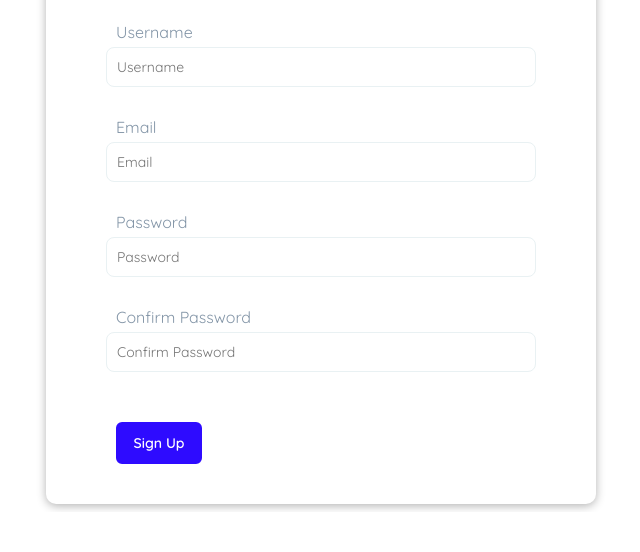
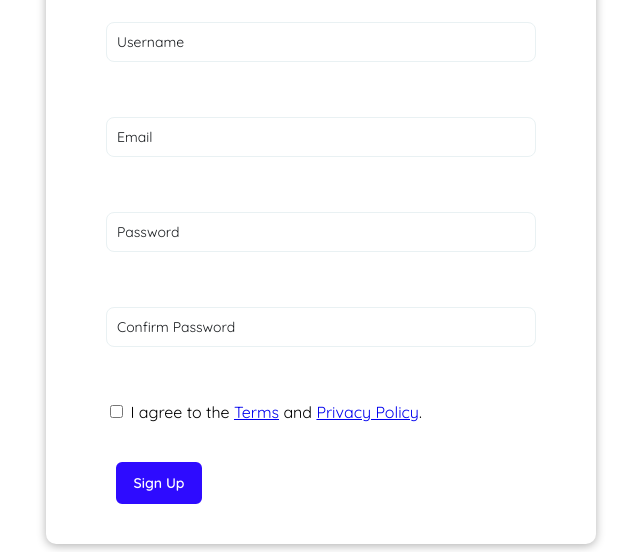
Before and after one commit to za-h-ra/form-validator, a plain HTML site: page index.html in a window 1280 px wide. Shown: the part 353-905 px from the top of the page, without its empty margins (319-959 px from the left). Before the commit the page ends 865 px from the top, so only its background shows below. Drawn offline with nearby package versions, Linux system fonts and the light colour scheme.

Commit message:
style placeholder and form title

```diff
--- a/css/style.css
+++ b/css/style.css
@@ -79,7 +79,7 @@ img {
 
 .form-control {
 	margin-bottom: 10px;
-	padding-bottom: 20px;
+	padding-bottom: 10px;
 	position: relative;
 }
 
@@ -101,12 +101,17 @@ img {
 	padding: 10px;
 	font-size: 14px;
 	font-family: 'Quicksand', sans-serif;
-	color: var(--secondary-color);
+	color: inherit;
 }
 
 .form-control input:focus {
-	outline: 0;
-	border-color: var(--primary-color);
+	outline: none;
+    border-color: var(--primary-color);
+    box-shadow: 0 10px 36px rgba(0, 0, 0, 0.15);
+}
+
+.form-control input::placeholder {
+    color: var(--secondary-color);
 }
 
 .form-control.success input {
@@ -128,6 +133,22 @@ img {
 .form-control.error small {
 	visibility: visible;
 }
+
+.form-title {
+    display: block;
+    transition: all .3s;
+    margin-top: 10px;
+
+}
+
+.form-input:placeholder-shown + .form-title{
+    opacity: 0;
+    visibility: hidden;
+    transform: translateY(-40px);
+
+}
+
+
 
 .form .button {
 	cursor: pointer;
--- a/index.html
+++ b/index.html
@@ -26,26 +26,31 @@
             </div>
 
             <div class="form-control">
+                <input type="text" id="username" class="form-input" placeholder="Username">
                 <label class="form-title" for="username">Username</label>
-                <input type="text" id="username" placeholder="Username">
                 <small>Error Message</small>
             </div>
             <div class="form-control">
+                <input type="text" id="email" class="form-input" placeholder="Email">
                 <label class="form-title" for="email">Email</label>
-                <input type="text" id="email" placeholder="Email">
                 <small>Error Message</small>
             </div>
             <div class="form-control">
+                <input type="password" class="form-input" id="password" placeholder="Password">
                 <label class="form-title" for="password">Password</label>
-                <input type="password" id="password" placeholder="Password">
                 <small>Error Message</small>
             </div>
             <div class="form-control">
+                <input type="password" class="form-input" id="password2" placeholder="Confirm Password">
                 <label class="form-title" for="password2">Confirm Password</label>
-                <input type="password" id="password2" placeholder="Confirm Password">
                 <small>Error Message</small>
             </div>
-            <input type="submit" value="Sign Up" class="form-button button">
+            <div class="checkbox-container">
+                <input type="checkbox" name="checkbox" value="check" id="agree" class="form-checkbox">
+                <label for="check">I agree to the <a href="#">Terms</a> and <a href="#">Privacy Policy</a>.</label>
+            </div>
+            <br>
+                <input type="submit" value="Sign Up" class="form-button button">
 
         </form>
     </div>
--- a/js/script.js
+++ b/js/script.js
@@ -17,6 +17,7 @@ function showSuccess(input) {
 	const formControl = input.parentElement
 	formControl.className = 'form-control success'
 }
+
 
 // Check Email
 
@@ -50,8 +51,6 @@ function checkPasswordsMatch(input1, input2) {
         showError(input2, 'Passwords do not match')
     }
 }
-
-
 
 
 // Check input length
```
